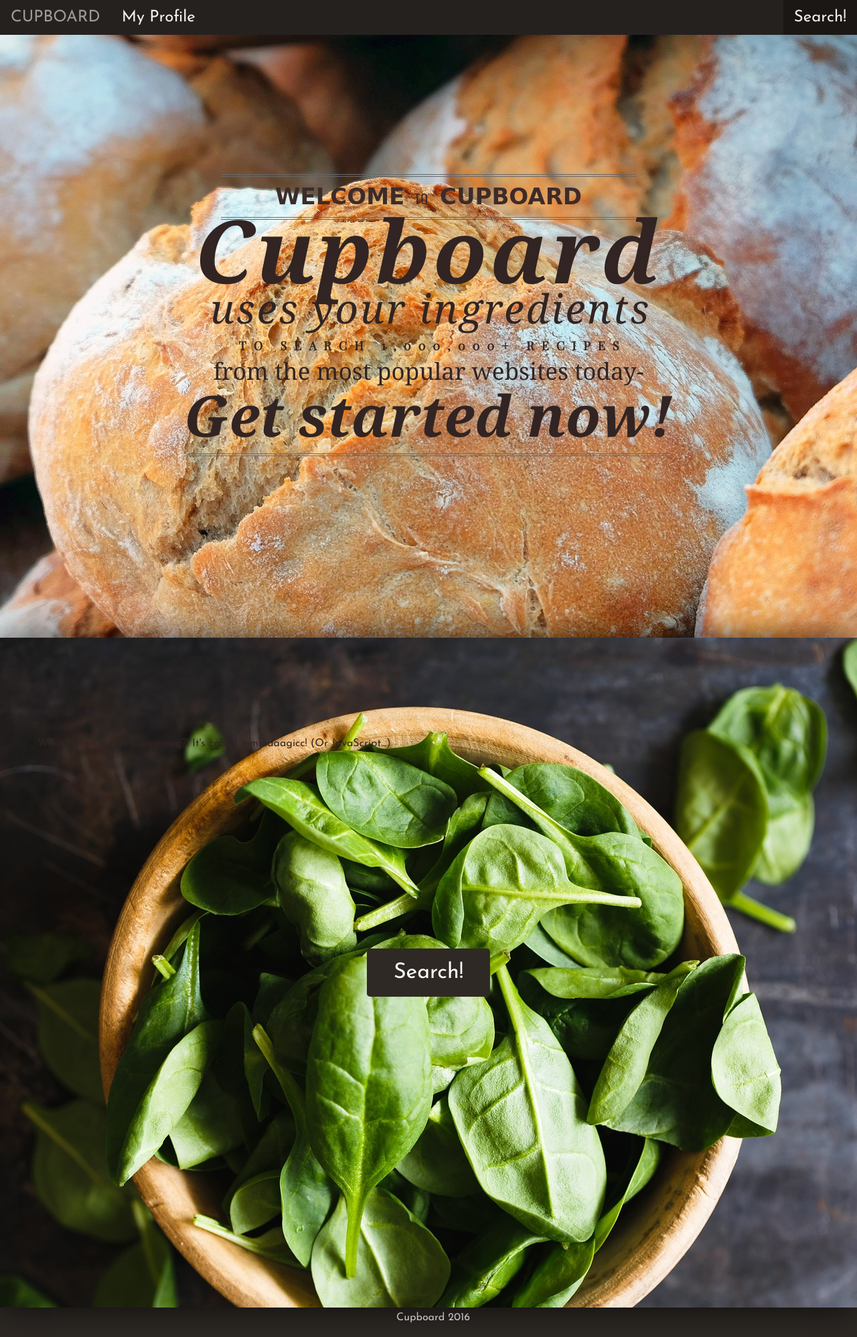
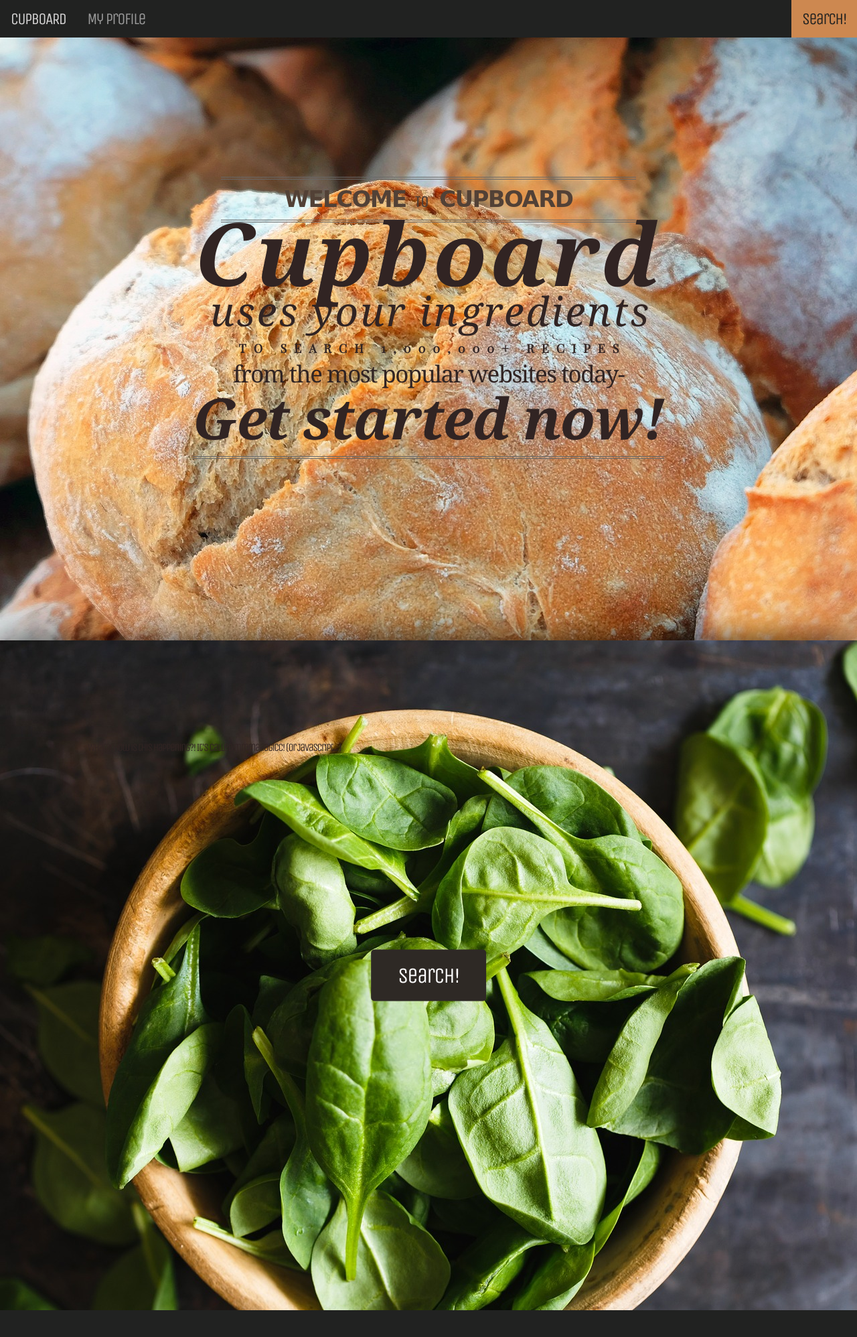
Before and after one commit to katerdogg/Cupboard, a Django app: page / in a window 1280 px wide. Shown: the whole page at 67% size. After the commit the page ends 1956 px from the top, so only its background shows below. Run offline with Django 3.2, Linux system fonts and the light colour scheme; some libraries are stand-ins or nearby versions; some web fonts are replaced.

Commit message:
last minute work

```diff
--- a/cupboard/cupboard_app/static/cupboard_app/styles.css
+++ b/cupboard/cupboard_app/static/cupboard_app/styles.css
@@ -14,10 +14,28 @@
 @import url(https://fonts.googleapis.com/css?family=Oswald);
 @import url(https://fonts.googleapis.com/css?family=Playfair+Display:400italic);
 @import url(https://fonts.googleapis.com/css?family=Playfair+Display+SC);
+
+
+@import url(https://fonts.googleapis.com/css?family=Unica+One);
 /******/
 
 /*-------------------- GENERAL STYLES TO APPLY TO EACH PAGE --------------------------*/
 
+/**
+ * Body Styles
+ **/
+body {
+	margin: 0;
+	padding: 0;
+	background-color: #1b191a;
+	/*font-family: 'Josefin Sans', sans-serif;*/
+	/*font-family: 'Source Sans Pro', sans-serif;
+	font-weight: 200;*/
+	font-family: 'Unica One', cursive;
+	letter-spacing: -.1em;
+	/*font-size: 2em;*/
+	color: #fff;
+}
 /**
  * Navigation Bar
  **/
@@ -30,7 +48,8 @@ ul {
 	padding: 0px;
 	overflow: hidden;
 	/*background-color: rgba(46, 41, 37, 0.78);*/
-	background-color: rgba(46, 41, 37, 0.52);
+	/*background-color: rgba(46, 41, 37, 0.52);*/
+	background-color: #212221;
 }
 
 /* Align all nav buttons to the left */
@@ -42,7 +61,8 @@ li {
 li a {
 	font-size: 1.5em;
 	display: block;
-	color: #f0f0ee;
+	/*color: #f0f0ee;*/
+	color: #999;
 	text-align: center;
 	padding: 14px 16px;
 	text-decoration: none;
@@ -50,13 +70,15 @@ li a {
 
 /* When NOT clicked */
 li a:hover:not(.active){
-	color: #9a9d94;
+	color: #d5d4d4;
 	/*background-color: #1a1715;*/
 }
 
 /* When a nav is the current tab */
 .active {
-	background-color: #1a1715;
+	/*background-color: #1a1715;*/
+	background-color: #cd8850;
+	color: #212221;
 }
 
 /* Align last button (search) to the right*/
@@ -209,17 +231,6 @@ form {
 
 /*-------------------- PARALLAX STYLES ---------------------*/
 
-/**
- * Body Styles
- **/
-body {
-	margin: 0;
-	padding: 0;
-	background-color: #1b191a;
-	font-family: 'Josefin Sans', sans-serif;
-	/*font-size: 2em;*/
-	color: #fff;
-}
 
 /* First Para page styles */
 #home {
@@ -262,7 +273,8 @@ body {
 	font-size: 34px;
 	line-height: 30px;
     /*color: #865;*/
-    color: #3d2b29;
+    /*color: #3d2b29;*/
+    color: #524136;
     width: 620px;
     margin: 0 auto;
     text-transform: uppercase;
--- a/cupboard/cupboard_app/templates/base.html
+++ b/cupboard/cupboard_app/templates/base.html
@@ -15,8 +15,8 @@
 			{% include "cupboard_app/_nav.html" %}
 			{% block content %}
 			{% endblock %}
-			<footer>
+			<!-- <footer>
 				Cupboard 2016
-			</footer>
+			</footer> -->
 		<!-- </body> -->
 </html>
```
